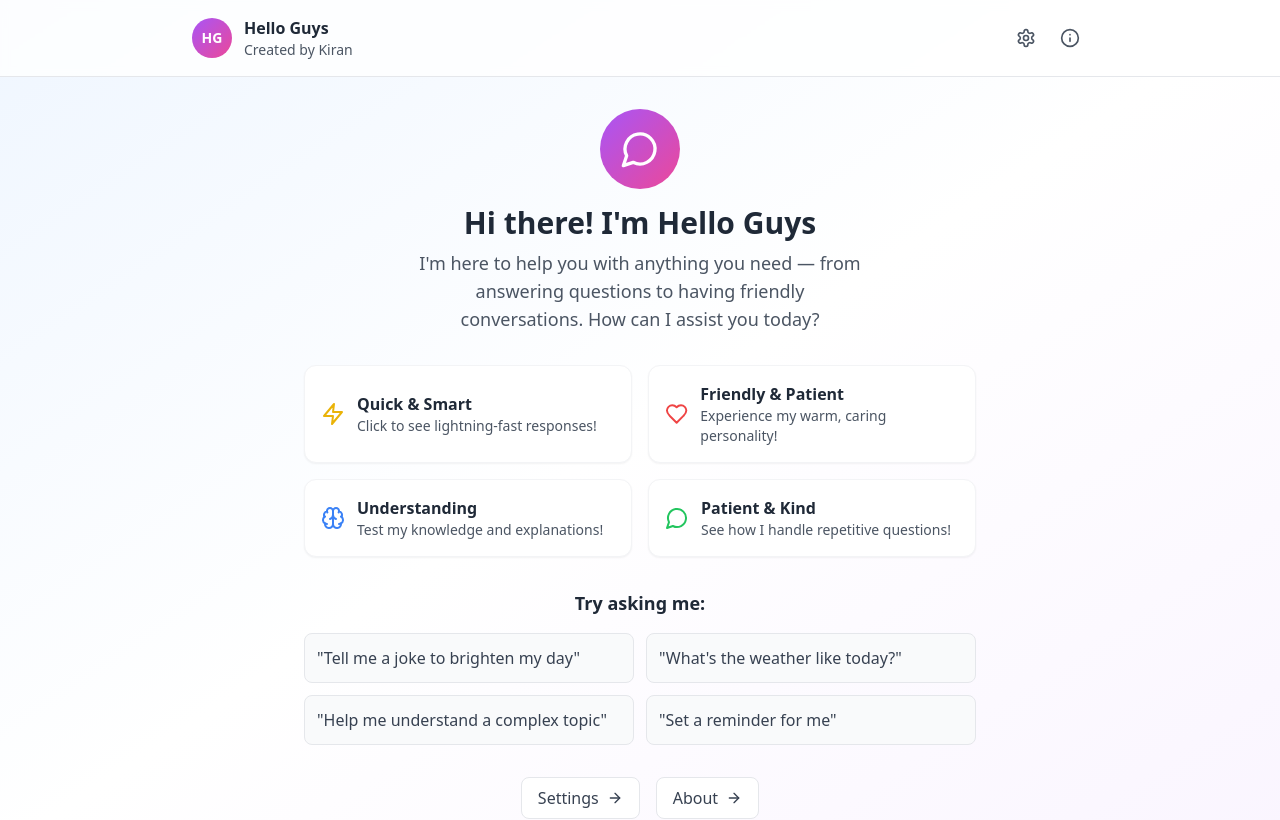
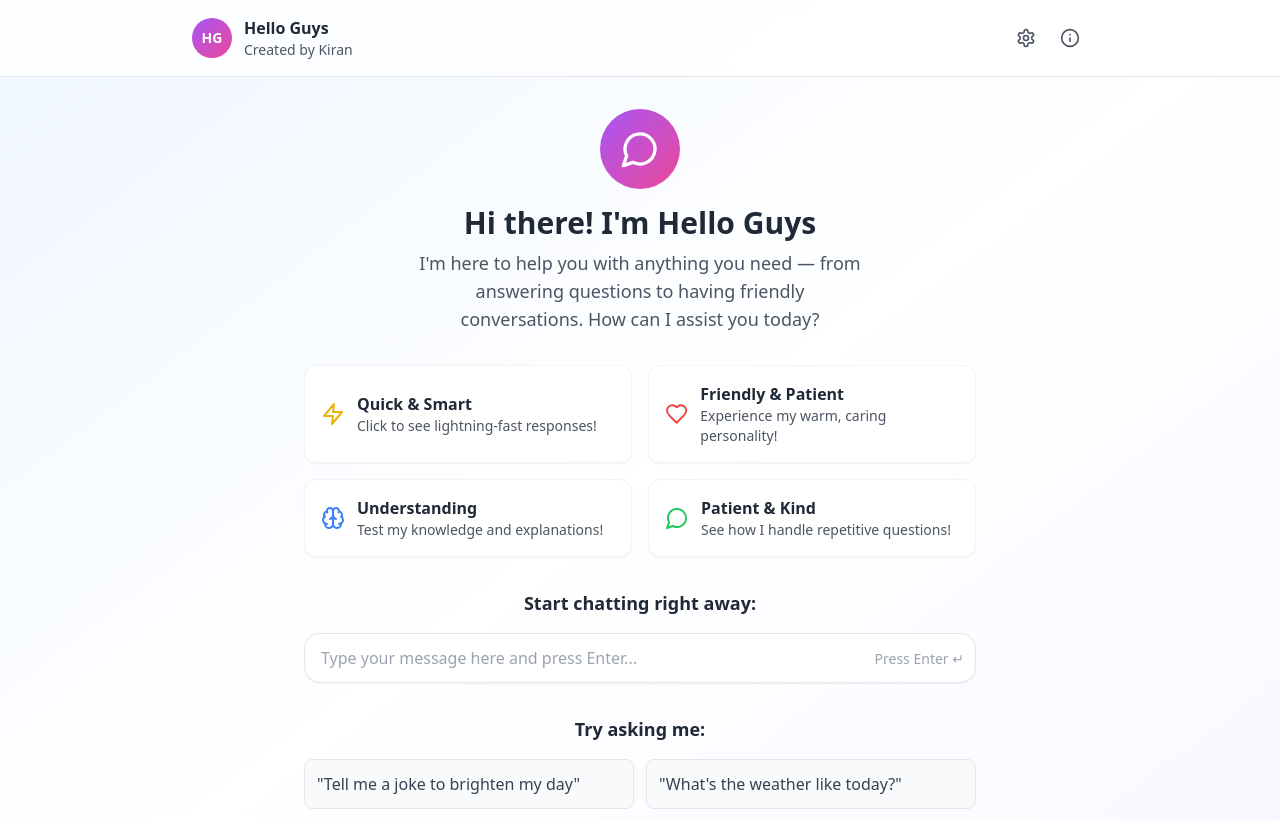
Before and after one commit to kiran1465313/human_assistant, a React (Vite) app: page / in a window 1280 px wide. Shown: the top 820 px of the page. Built offline with nearby package versions, Linux system fonts and the light colour scheme.

Commit message:
Add direct chat input box to welcome screen

```diff
--- a/src/components/WelcomeScreen.tsx
+++ b/src/components/WelcomeScreen.tsx
@@ -76,6 +76,30 @@ export const WelcomeScreen: React.FC<WelcomeScreenProps> = ({ onStartChat, onNav
       </div>
 
       <div className="w-full max-w-2xl">
+        {/* Direct Chat Input */}
+        <div className="mb-8">
+          <h3 className="text-lg font-semibold text-gray-800 mb-4">Start chatting right away:</h3>
+          <div className="relative">
+            <input
+              type="text"
+              placeholder="Type your message here and press Enter..."
+              className="w-full px-4 py-3 pr-12 border border-gray-200 rounded-2xl focus:outline-none focus:ring-2 focus:ring-purple-500 focus:border-transparent bg-white shadow-sm"
+              onKeyPress={(e) => {
+                if (e.key === 'Enter') {
+                  const target = e.target as HTMLInputElement;
+                  if (target.value.trim()) {
+                    onStartChat(target.value.trim());
+                    target.value = '';
+                  }
+                }
+              }}
+            />
+            <div className="absolute right-3 top-1/2 transform -translate-y-1/2 text-gray-400">
+              <span className="text-sm">Press Enter ↵</span>
+            </div>
+          </div>
+        </div>
+
         <h3 className="text-lg font-semibold text-gray-800 mb-4">Try asking me:</h3>
         <div className="grid grid-cols-1 md:grid-cols-2 gap-3">
           {suggestions.map((suggestion, index) => (
```
